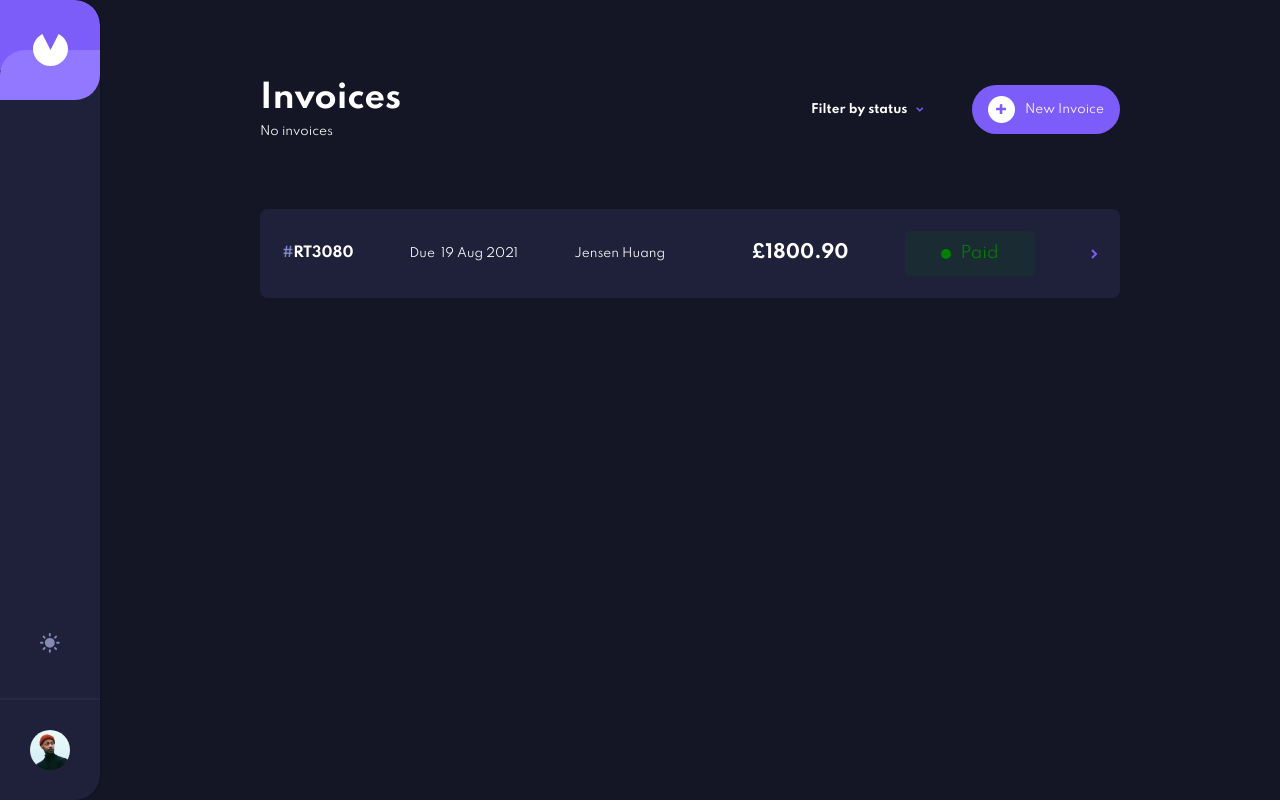
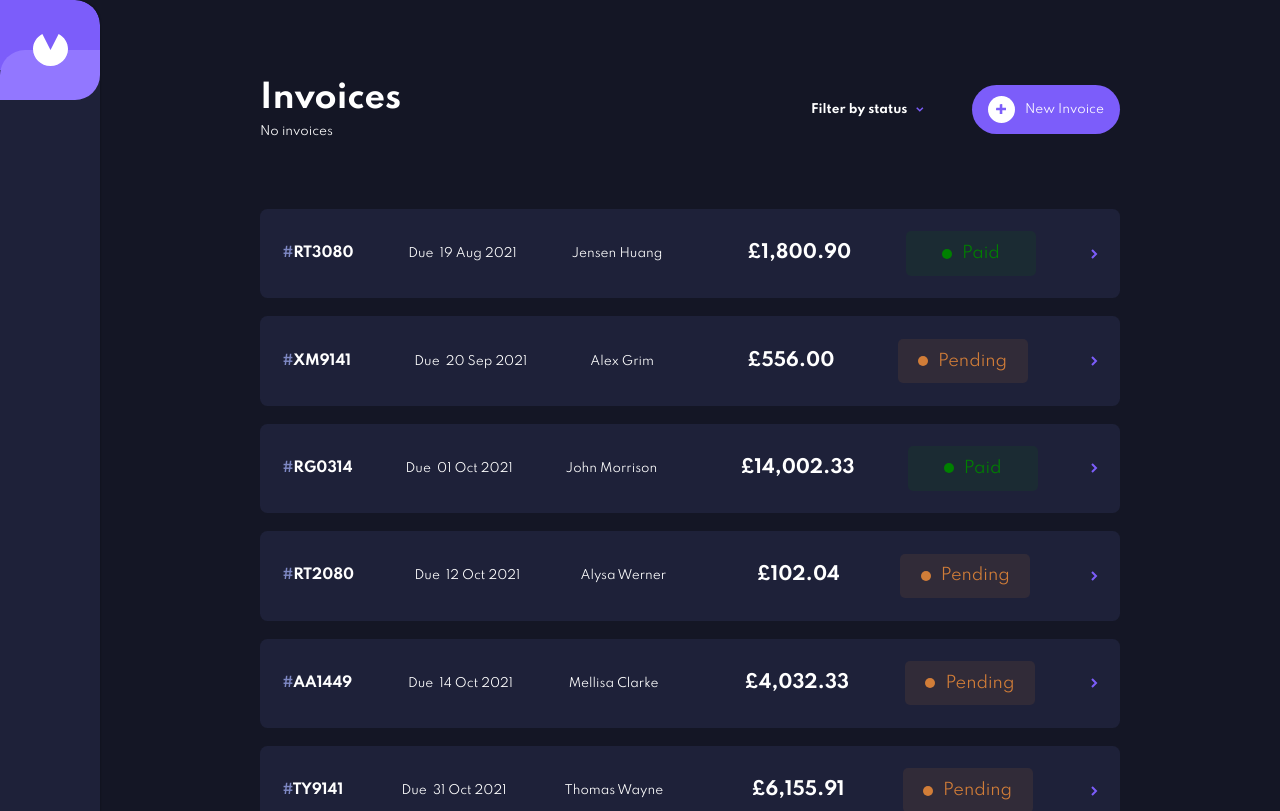
Before and after one commit to Mapelsun/invoice-app, a Vue app: page / in a window 1280 px wide. Shown: the top 811 px of the page. Built offline with nearby package versions, Linux system fonts and the light colour scheme.

Commit message:
feat: fetch temp data on page load

```diff
--- a/src/components/invoice/InvoiceItem.vue
+++ b/src/components/invoice/InvoiceItem.vue
@@ -1,10 +1,12 @@
 <template>
   <div class="inv">
-    <p class="inv__id"><span>&#35;</span>RT3080</p>
-    <p class="inv__date">Due &nbsp;{{ "2021-08-19" | formatDate }}</p>
-    <p class="inv__name">Jensen Huang</p>
-    <p class="inv__price"><span>&#163;</span>1800.90</p>
-    <app-status-pill stat="paid"></app-status-pill>
+    <p class="inv__id"><span>&#35;</span>{{ invoice.id }}</p>
+    <p class="inv__date">Due &nbsp;{{ invoice.paymentDue | formatDate }}</p>
+    <p class="inv__name">{{ invoice.clientName }}</p>
+    <p class="inv__price">
+      <span>&#163;</span>{{ invoice.total | formatAmount }}
+    </p>
+    <app-status-pill :stat="invoice.status"></app-status-pill>
     <img
       class="inv__image"
       src="@/assets/icon-arrow-right.svg"
@@ -19,6 +21,11 @@ export default {
   name: "invoiceItem",
   components: {
     "app-status-pill": StatusPill,
+  },
+  props: {
+    invoice: {
+      type: Object,
+    },
   },
 };
 </script>
--- a/src/components/invoice/InvoicesList.vue
+++ b/src/components/invoice/InvoicesList.vue
@@ -1,6 +1,10 @@
 <template>
   <div class="wrapper">
-    <app-invoice-item></app-invoice-item>
+    <app-invoice-item
+      v-for="invoice in invoices"
+      :key="invoice.id"
+      :invoice="invoice"
+    ></app-invoice-item>
   </div>
 </template>
 
@@ -11,6 +15,11 @@ export default {
   components: {
     "app-invoice-item": InvoiceItem,
   },
+  props: {
+    invoices: {
+      type: Array,
+    },
+  },
 };
 </script>
 
--- a/src/main.js
+++ b/src/main.js
@@ -27,6 +27,19 @@ Vue.filter("formatDate", (value) => {
   }
 });
 
+Vue.filter("formatAmount", (digit) => {
+  let num;
+  if (typeof digit !== "string") {
+    if (typeof digit === "number") {
+      num = digit;
+    }
+  } else num = Number.parseFloat(digit, 10);
+  if (typeof num !== undefined) {
+    num = num.toFixed(2).replace(/\d(?=(\d{3})+\.)/g, "$&,");
+    return `${num}`;
+  }
+});
+
 Vue.config.productionTip = false;
 
 new Vue({
--- a/src/views/InvoicesHome.vue
+++ b/src/views/InvoicesHome.vue
@@ -1,17 +1,26 @@
 <template>
   <section class="home">
     <app-invoice-header></app-invoice-header>
-    <app-empty-invoice v-if="dataPresent"></app-empty-invoice>
-    <app-invoices-list v-else></app-invoices-list>
+    <div>
+      <app-invoices-list
+        v-if="invoices.length > 0"
+        :invoices="invoices"
+      ></app-invoices-list>
+      <app-empty-invoice v-else></app-empty-invoice>
+    </div>
   </section>
 </template>
 
 <script>
+import tempData from "@/json/data";
 import InvoiceHeader from "@/components/invoice/InvoiceHeader";
 import EmptyInvoice from "@/components/invoice/EmptyInvoice";
 import InvoicesList from "@/components/invoice/InvoicesList";
 export default {
   name: "invoicesHome",
+  created() {
+    this.invoices = tempData;
+  },
   components: {
     "app-invoice-header": InvoiceHeader,
     "app-empty-invoice": EmptyInvoice,
@@ -20,6 +29,7 @@ export default {
   data() {
     return {
       dataPresent: false,
+      invoices: [],
     };
   },
 };
```
Also changed, not shown: src/json/data.json (renamed from src/data/data.json).
